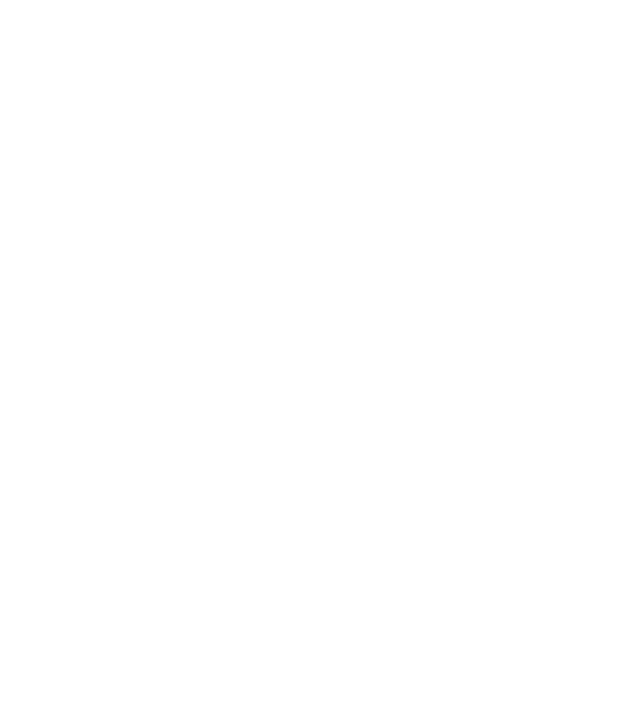
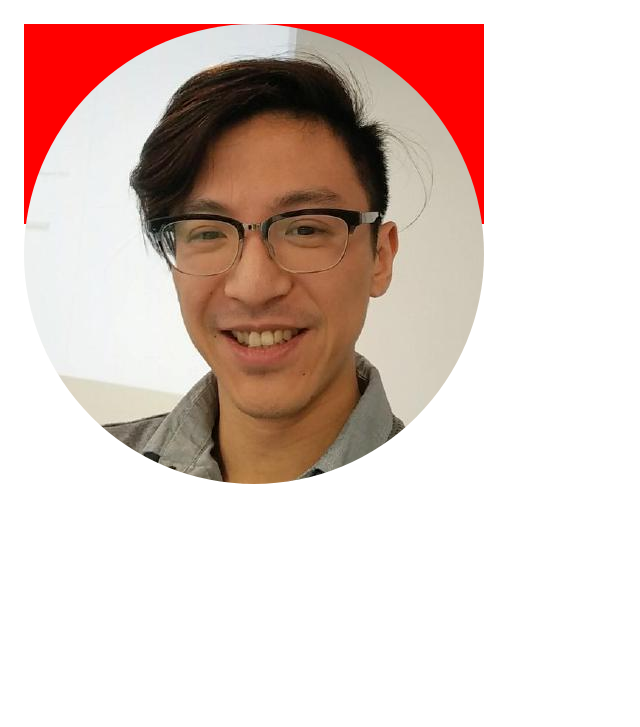
Before and after one commit to cheungkinwong/My-CV, a plain HTML site: page index.html in a window 1280 px wide. Shown: the whole page, without its empty margins (0-640 px from the left). Drawn offline with Linux system fonts and the light colour scheme.

Commit message:
add profile pic

```diff
--- a/index.html
+++ b/index.html
@@ -7,5 +7,14 @@
     <link rel="stylesheet" href="style.css" />
     <title>My CV</title>
   </head>
-  <body></body>
+  <body>
+    <div class="container">
+      <div class="item-a">
+        <img src="profile.jpeg" alt="handsome smart motivated young man" />
+      </div>
+      <div class="item-b"></div>
+      <div class="item-c"></div>
+      <div class="item-d"></div>
+    </div>
+  </body>
 </html>
--- a/style.css
+++ b/style.css
@@ -1,2 +1,15 @@
-body {
+.item-a {
+  grid-column: 1 / 2;
+  background: red;
 }
+img {
+  margin: auto;
+  border-radius: 50%;
+}
+
+.container {
+  display: grid;
+  grid-template-columns: 1fr 3fr;
+  grid-template-rows: 200px 500px 200px;
+  padding: 1em;
+}
```
Also changed, not shown: clouds-cold-dark-540518.jpg (added), profile.jpeg (added).
